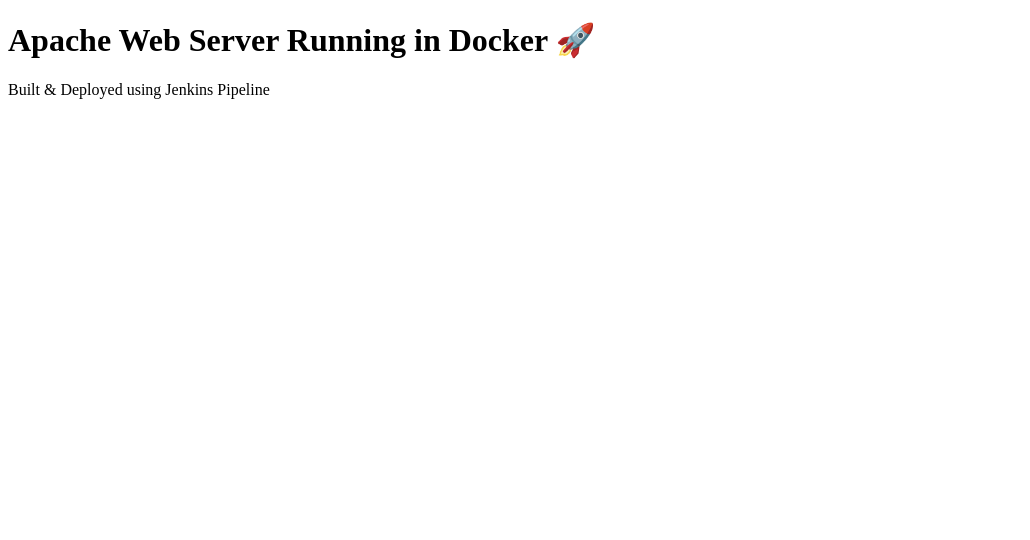
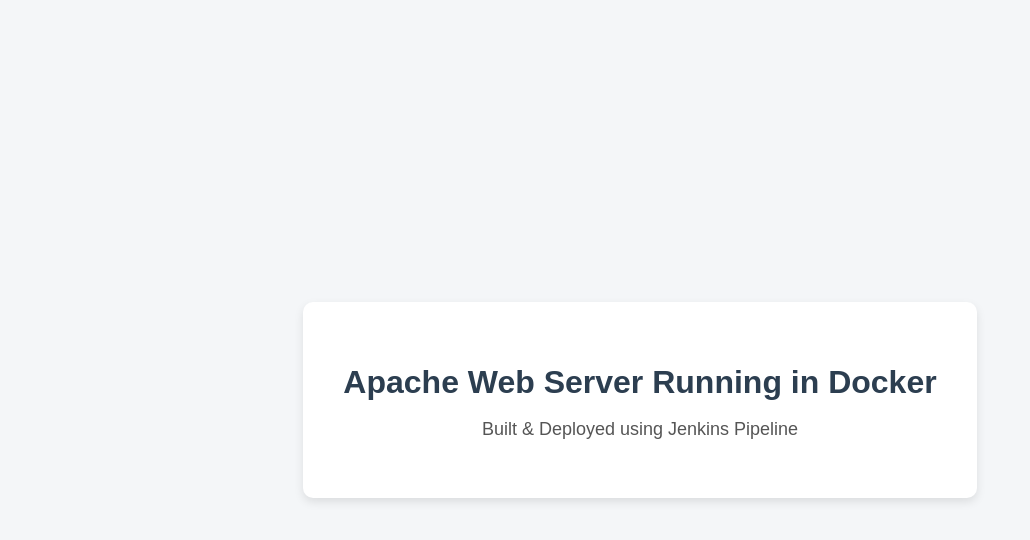
Before and after one commit to Priya-Joshi03/apache-docker, a plain HTML site: page index.html in a window 1280 px wide. Shown: the whole page, without its empty margins (0-1030 px from the left). Drawn offline with Linux system fonts and the light colour scheme.

Commit message:
Update index.html

```diff
--- a/index.html
+++ b/index.html
@@ -2,9 +2,43 @@
 <html>
 <head>
     <title>DevOps Apache Project</title>
+
+    <style>
+        body {
+            margin: 0;
+            padding: 0;
+            font-family: Arial, Helvetica, sans-serif;
+            background-color: #f4f6f8;
+            display: flex;
+            justify-content: center;
+            align-items: center;
+            height: 100vh;
+        }
+
+        .container {
+            background-color: #ffffff;
+            padding: 40px;
+            text-align: center;
+            border-radius: 10px;
+            box-shadow: 0 4px 10px rgba(0, 0, 0, 0.1);
+        }
+
+        h1 {
+            color: #2c3e50;
+            margin-bottom: 10px;
+        }
+
+        p {
+            color: #555;
+            font-size: 18px;
+        }
+    </style>
 </head>
+
 <body>
-    <h1>Apache Web Server Running in Docker 🚀</h1>
-    <p>Built & Deployed using Jenkins Pipeline</p>
+    <div class="container">
+        <h1>Apache Web Server Running in Docker</h1>
+        <p>Built & Deployed using Jenkins Pipeline</p>
+    </div>
 </body>
 </html>
```
